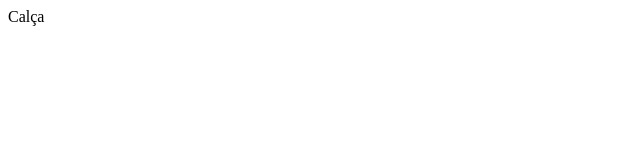
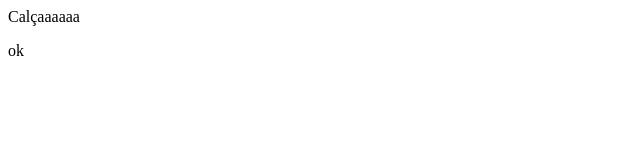
Before and after one commit to mbrxl/DevQuest, a plain HTML site: page index.html in a window 1280 px wide. Shown: the full height of the page, 0-640 px from the left. Drawn offline with Linux system fonts and the light colour scheme.

Commit message:
mudei de calca para calcaaaa

```diff
--- a/index.html
+++ b/index.html
@@ -1 +1,3 @@
-<p>Calça</p>
+<p>Calçaaaaaa</p>
+<p>ok
+</p>
```
